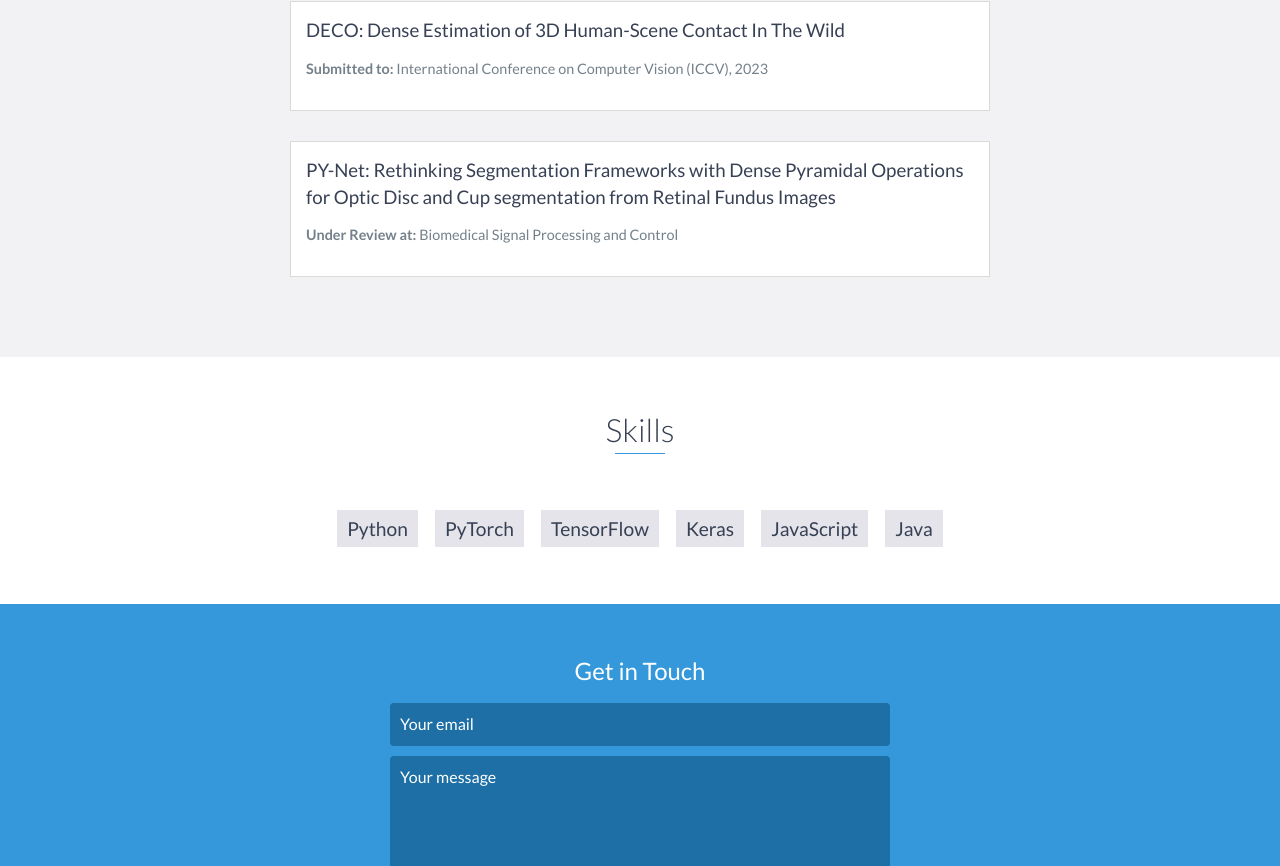
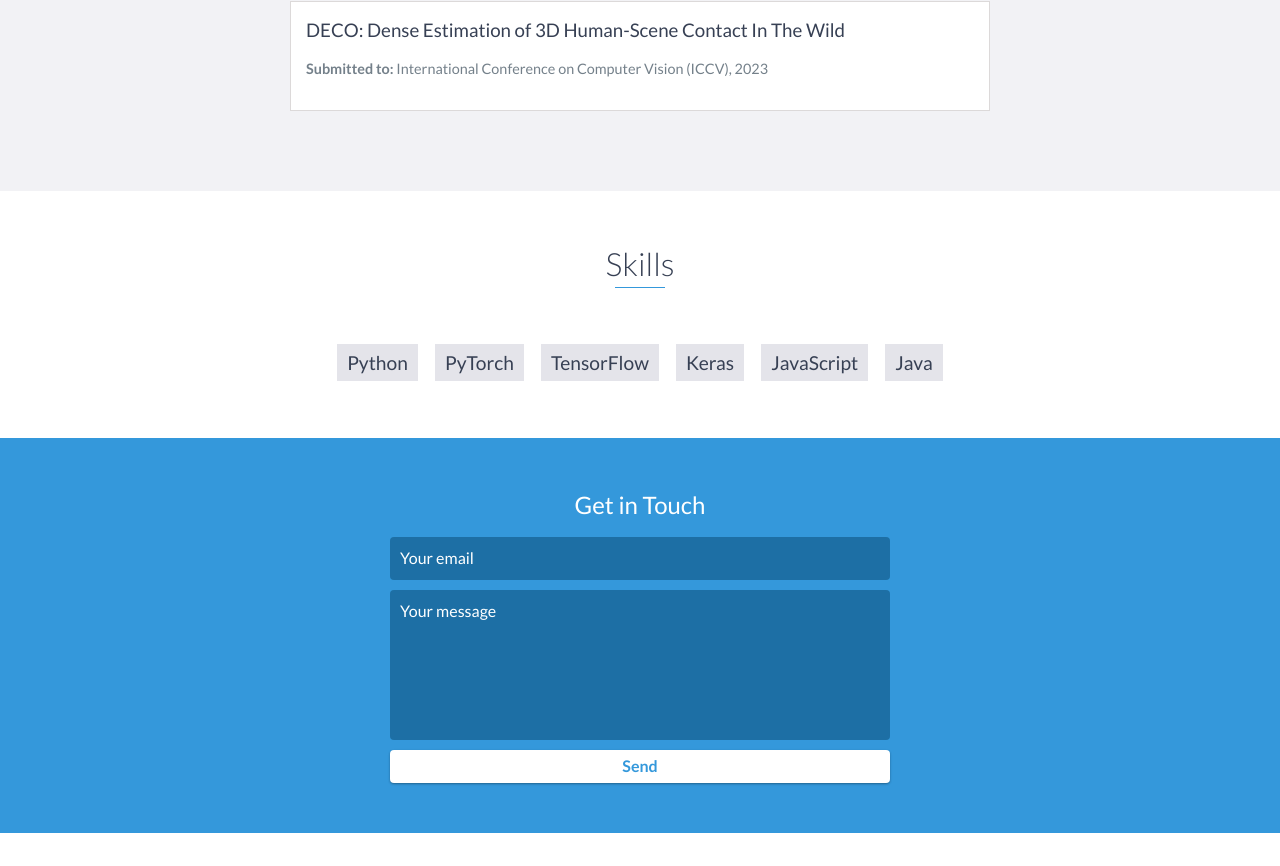
Before and after one commit to ac5113/ac5113.github.io, a website: page index.html in a window 1280 px wide. Shown: the part 4380-5246 px from the top of the page. Drawn offline with nearby package versions, Linux system fonts and the light colour scheme.

Commit message:
updated info

```diff
--- a/index.html
+++ b/index.html
@@ -274,13 +274,6 @@
                 <b>Submitted to: </b> International Conference on Computer Vision (ICCV), 2023
             </p>
         </div>
-
-        <div class="optional-section-block">
-            <h3>PY-Net: Rethinking Segmentation Frameworks with Dense Pyramidal Operations for Optic Disc and Cup segmentation from Retinal Fundus Images</h3>
-            <p>
-                <b>Under Review at: </b> Biomedical Signal Processing and Control
-            </p>
-        </div>
         <!-- End .optional-section-block -->
 
     </div>
```
